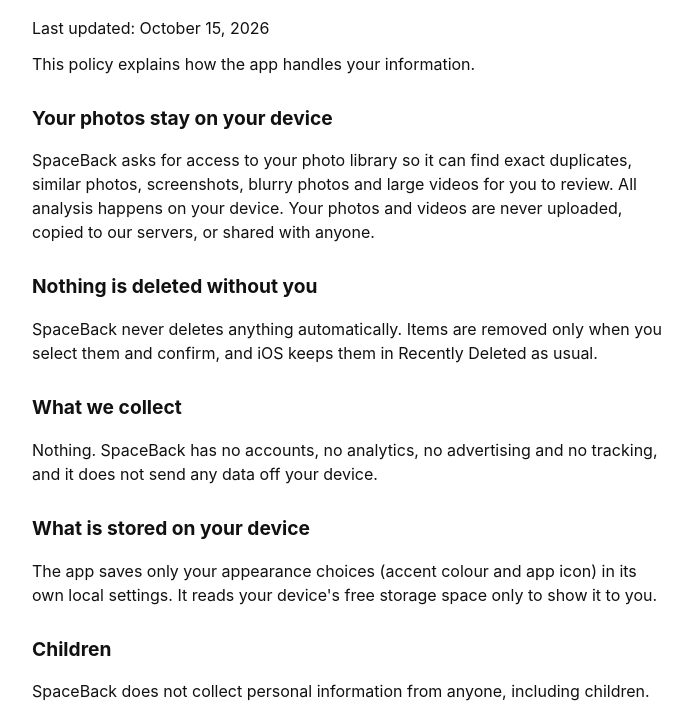
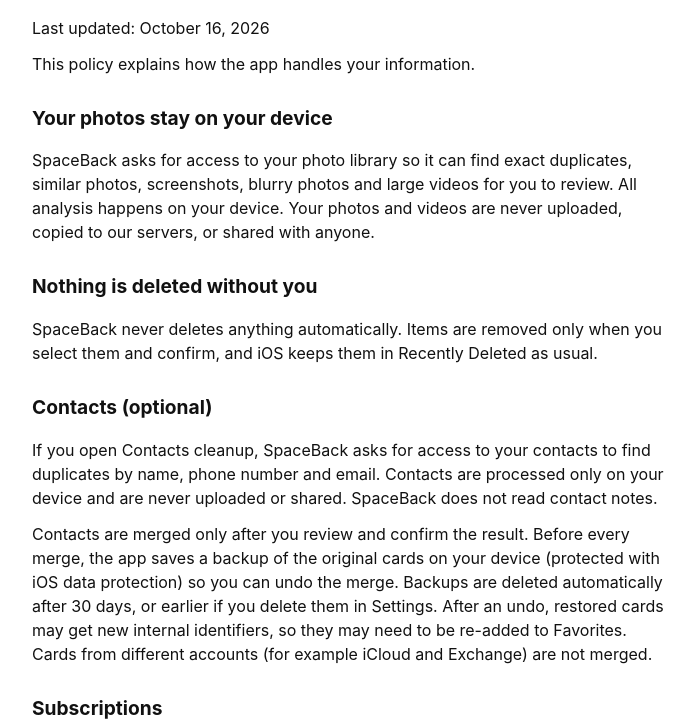
Before and after one commit to wearefaces/privacy, a plain HTML site: page spaceback/index.html in a window 1280 px wide. Shown: the part 77-800 px from the top of the page, without its empty margins (288-983 px from the left). Drawn offline with Linux system fonts and the light colour scheme.

Commit message:
SpaceBack privacy policy: update for 0.1.0 (11) (contacts, on-device processing)

```diff
--- a/spaceback/index.html
+++ b/spaceback/index.html
@@ -15,7 +15,7 @@
 <body>
 <h1>SpaceBack Privacy Policy</h1>
 <p>
-Last updated: October 15, 2026
+Last updated: October 16, 2026
 </p>
 <p>
 This policy explains how the app handles your information.
@@ -28,13 +28,18 @@
 <p>
 SpaceBack never deletes anything automatically. Items are removed only when you select them and confirm, and iOS keeps them in Recently Deleted as usual.
 </p>
+<h2>Contacts (optional)</h2>
+<p>If you open Contacts cleanup, SpaceBack asks for access to your contacts to find duplicates by name, phone number and email. Contacts are processed only on your device and are never uploaded or shared. SpaceBack does not read contact notes.</p>
+<p>Contacts are merged only after you review and confirm the result. Before every merge, the app saves a backup of the original cards on your device (protected with iOS data protection) so you can undo the merge. Backups are deleted automatically after 30 days, or earlier if you delete them in Settings. After an undo, restored cards may get new internal identifiers, so they may need to be re-added to Favorites. Cards from different accounts (for example iCloud and Exchange) are not merged.</p>
+<h2>Subscriptions</h2>
+<p>SpaceBack Pro is an optional auto-renewable subscription sold through Apple. Payment is charged to your Apple ID; it renews automatically unless cancelled at least 24 hours before the end of the current period, and you can manage or cancel it in your Apple ID settings. We do not receive your payment details; the app only checks with Apple whether your subscription is active.</p>
 <h2>What we collect</h2>
 <p>
 Nothing. SpaceBack has no accounts, no analytics, no advertising and no tracking, and it does not send any data off your device.
 </p>
 <h2>What is stored on your device</h2>
 <p>
-The app saves only your appearance choices (accent colour and app icon) in its own local settings. It reads your device&#x27;s free storage space only to show it to you.
+The app saves only your appearance choices (accent colour and app icon) in its own local settings, a local scan cache (so scans can resume) and, if you use Contacts cleanup, the merge backups described above. All of this stays on your device and is removed when you delete the app. It reads your device&#x27;s free storage space only to show it to you.
 </p>
 <h2>Children</h2>
 <p>
```
